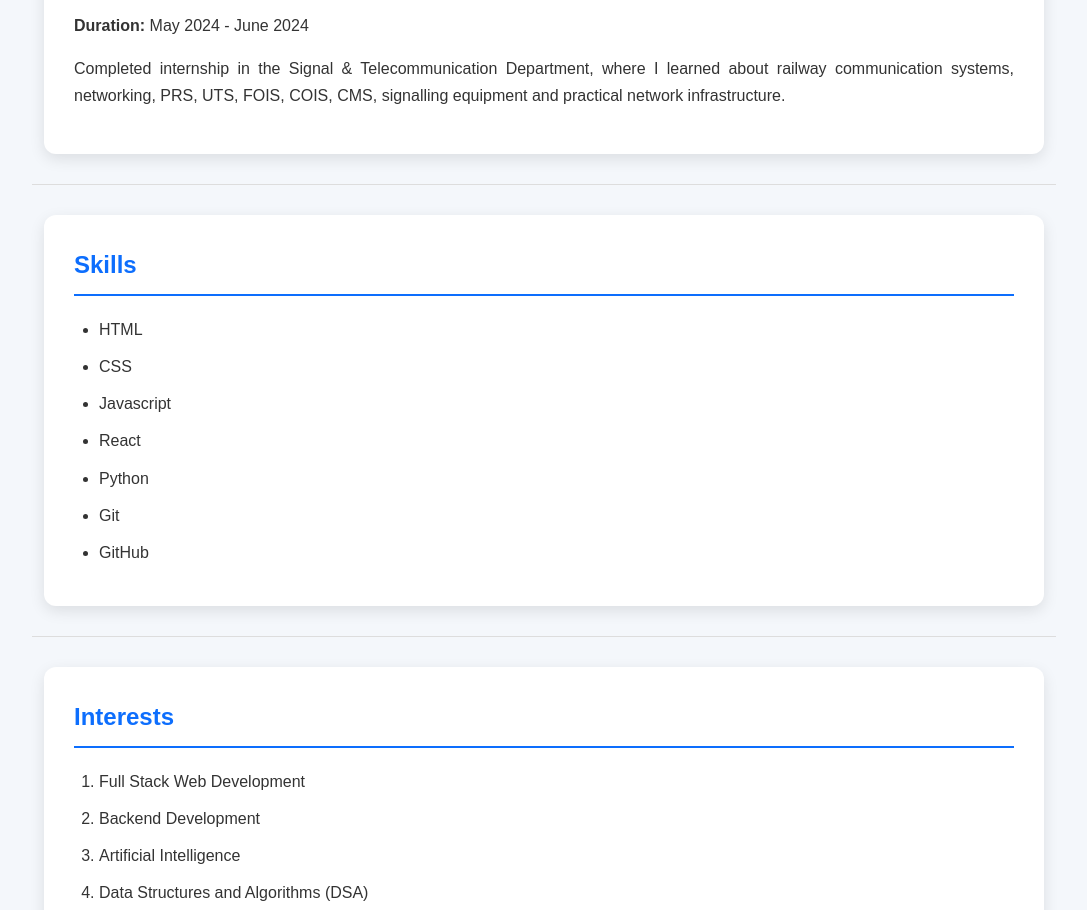
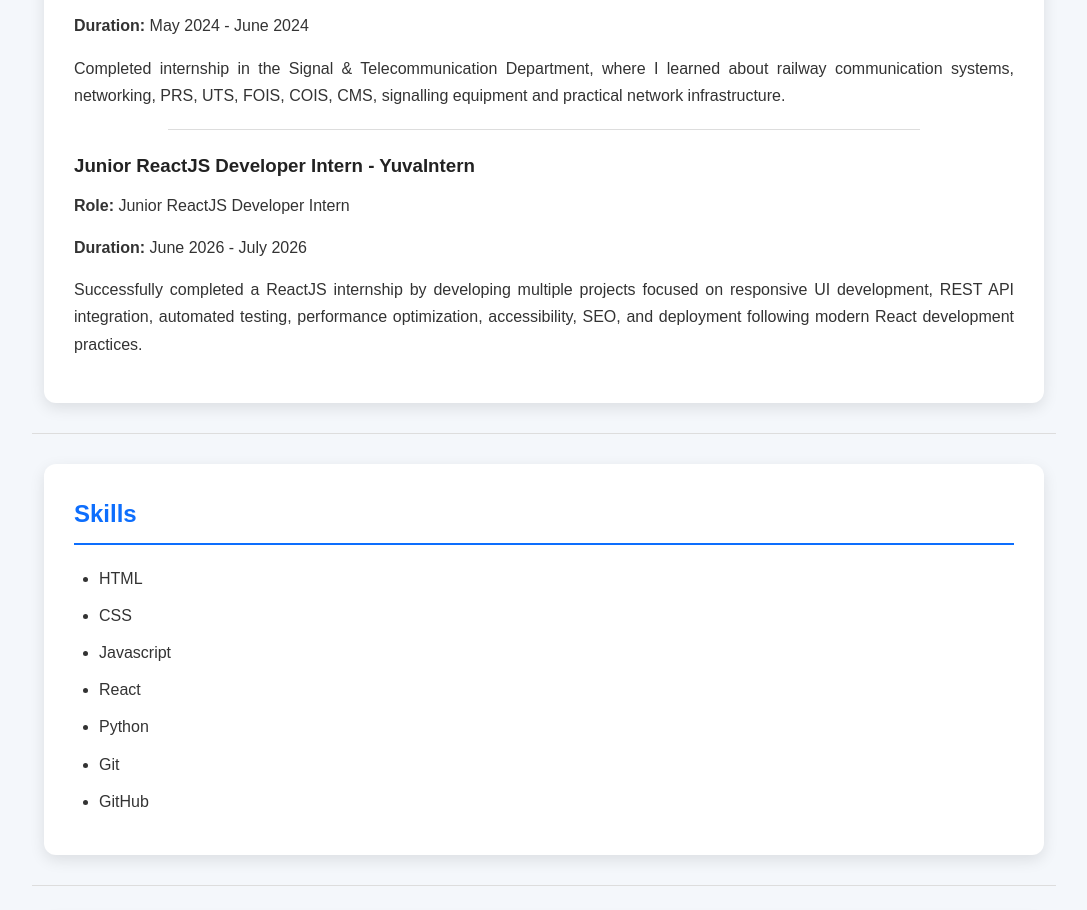
Before and after one commit to kaushalvivek2005/Portfolio, a plain HTML site: page index.html in a window 1280 px wide. Shown: the part 1425-2335 px from the top of the page, without its empty margins (96-1183 px from the left). Drawn offline with Linux system fonts and the light colour scheme.

Commit message:
internship added

```diff
--- a/index.html
+++ b/index.html
@@ -92,7 +92,25 @@
             PRS, UTS, FOIS, COIS, CMS, signalling equipment and practical
             network infrastructure.
         </p>
+    <hr>
 
+        <h3>Junior ReactJS Developer Intern - YuvaIntern</h3>
+        <p>
+            <strong>Role:</strong>
+            Junior ReactJS Developer Intern
+        </p>
+
+        <p>
+            <strong>Duration:</strong>
+            June 2026 - July 2026
+        </p>
+
+        <p>
+            Successfully completed a ReactJS internship by developing multiple projects
+            focused on responsive UI development, REST API integration, automated
+            testing, performance optimization, accessibility, SEO, and deployment
+            following modern React development practices.
+        </p>
     </section>
     <hr>
     <section id="skills">
@@ -141,6 +159,13 @@
         <p>
             Built a React application that fetches data from a REST API and displays
             posts with search and filtering functionality.
+        </p>
+
+        <p>
+            <strong>Live Demo:</strong>
+            <a href="https://post-explorer-green.vercel.app/" target="_blank">
+                View Live
+            </a>
         </p>
 
         <p>
```
